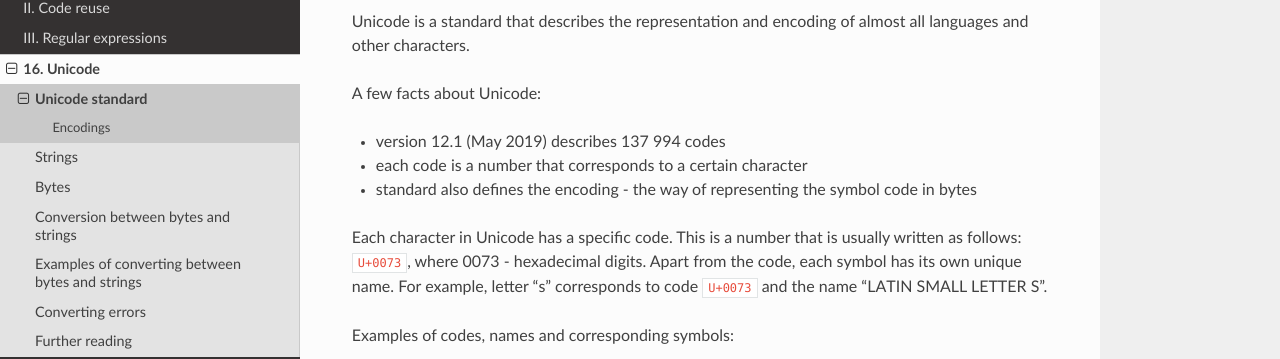
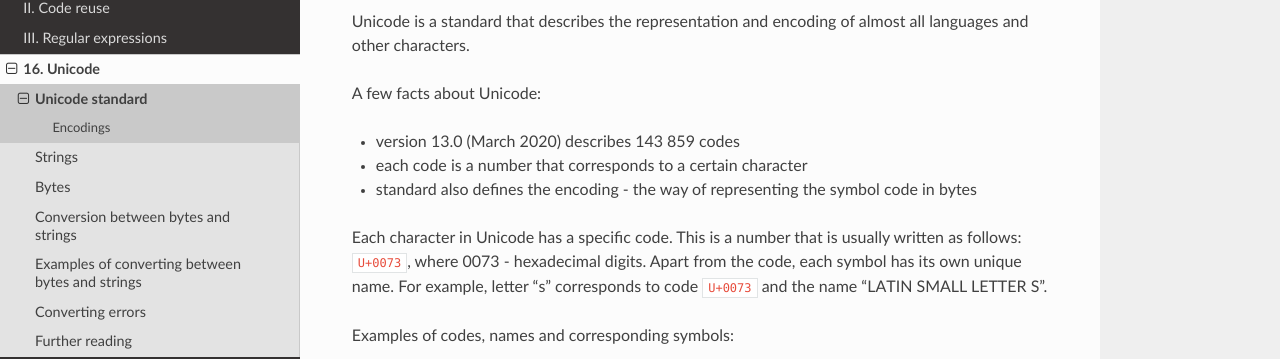
Before and after one commit to natenka/pyneng-book-en, a Sphinx documentation site: the page built from docs/source/book/16_unicode/unicode_standard.rst, in a window 1280 px wide and 900 px high. Shown: the part 197-556 px from the top of the window. Built offline with Sphinx 7.4.7 and the Read the Docs theme 2.0.0, drawn with Linux system fonts in a browser that asks for light colours; pages that are not in the unit, such as notebooks, are missing from menus.

Commit message:
chapter 16 update: small fixes

```diff
--- a/docs/source/book/16_unicode/errors.rst
+++ b/docs/source/book/16_unicode/errors.rst
@@ -53,7 +53,7 @@ Another version of error where different encodings are used to conversion:
 
     UnicodeDecodeError: 'utf-8' codec can't decode byte 0xff in position 0: invalid start byte
 
-Having mistakes is good. They're telling me what the problem is.
+Having mistakes is good. They're telling what the problem is.
 It's worse when it's like this:
 
 .. code:: python
--- a/docs/source/book/16_unicode/index.rst
+++ b/docs/source/book/16_unicode/index.rst
@@ -21,7 +21,7 @@ Python 3, respectively, has two concepts:
 
 .. note::
 
-    It is more correct to say that text is an immutable sequence of codes (codepoints) Unicode.
+    It is more correct to say that text is an immutable sequence of Unicode codes (codepoints).
 
 .. toctree::
    :maxdepth: 1
--- a/docs/source/book/16_unicode/unicode_standard.rst
+++ b/docs/source/book/16_unicode/unicode_standard.rst
@@ -6,7 +6,7 @@ all languages and other characters.
 
 A few facts about Unicode:
 
-* version 12.1 (May 2019) describes 137 994 codes
+* version 13.0 (March 2020) describes 143 859 codes
 * each code is a number that corresponds to a certain character
 * standard also defines the encoding - the way of representing the symbol code in bytes
 
```
